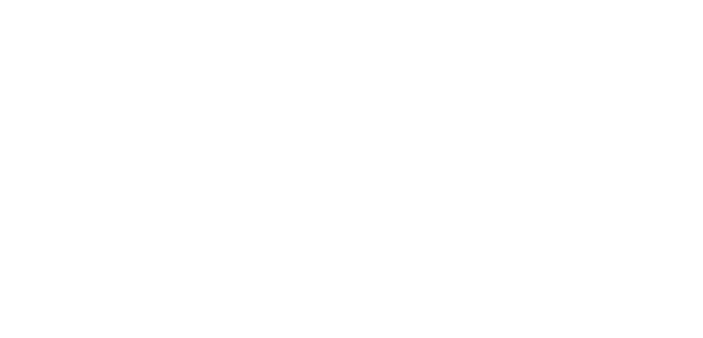
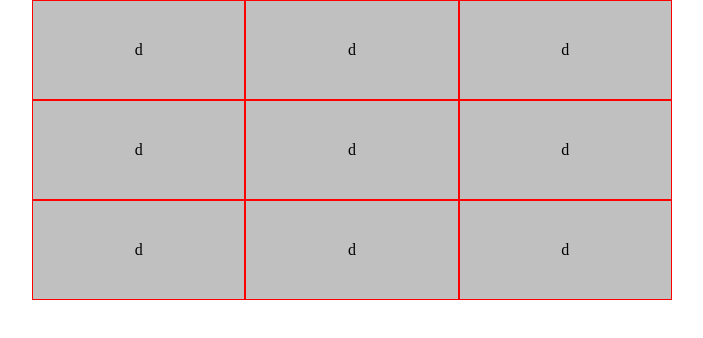
Before and after one commit to bilguun-ocean/tic-tac-toe-frontend, a plain HTML site: page index.html in a window 1280 px wide. Shown: the whole page, without its empty margins (288-991 px from the left). Drawn offline with Linux system fonts and the light colour scheme.

Commit message:
simple display and functions

```diff
--- a/index.html
+++ b/index.html
@@ -9,6 +9,17 @@
   <script src="scripts.js" defer></script>
 </head>
 <body>
+  <div class="game-box">
+    <div class="box" data-index="0">d</div>
+    <div class="box" data-index="1">d</div>
+    <div class="box" data-index="2">d</div>
+    <div class="box" data-index="3">d</div>
+    <div class="box" data-index="4">d</div>
+    <div class="box" data-index="5">d</div>
+    <div class="box" data-index="6">d</div>
+    <div class="box" data-index="7">d</div>
+    <div class="box" data-index="8">d</div>
+  </div>
 
 </body>
 </html>
--- a/scripts.js
+++ b/scripts.js
@@ -0,0 +1,31 @@
+const gameBoard = (() => {
+  let board = [
+    ['','O','X'],
+    ['X','O','O'],
+    ['X','X','O']
+  ]
+
+  const renderBoard = ()=> {
+    const gameBoardBoxes = document.querySelectorAll('.box');
+    for (let row = 0, index = 0; row < board.length; row++) {
+      for (let column = 0; column < board[row].length; column++, index++) {
+        gameBoardBoxes[index].textContent = board[row][column]
+      }
+    }
+  }
+
+  const addMarks = (mark, row, column) => {
+    if (board[row][column] === '')
+      board[row][column] = mark
+  }
+
+  return {renderBoard, addMarks}
+})();
+
+const displayController = (() => {
+
+})();
+
+const createPlayer = (name) => {
+
+}
--- a/styles.css
+++ b/styles.css
@@ -5,3 +5,37 @@
   margin: 0px;
   box-sizing: border-box;
 }
+
+/* footer support */
+
+body, html {
+  height: 100%;
+}
+
+body {
+  display: flex;
+  flex-direction: column;
+}
+
+footer {
+  margin-top: auto;
+}
+
+/* gameboard */
+
+.game-box {
+  background-color: silver;
+  display: grid;
+  grid-template-columns: repeat(3, 1fr);
+  grid-template-rows: repeat(3, 1fr);
+  width: 50vw;
+  min-width: 600px;
+  justify-self: center;
+  align-self: center;
+}
+
+.game-box .box {
+  text-align: center;
+  border: 1px solid red;
+  padding: 40px;
+}
```
